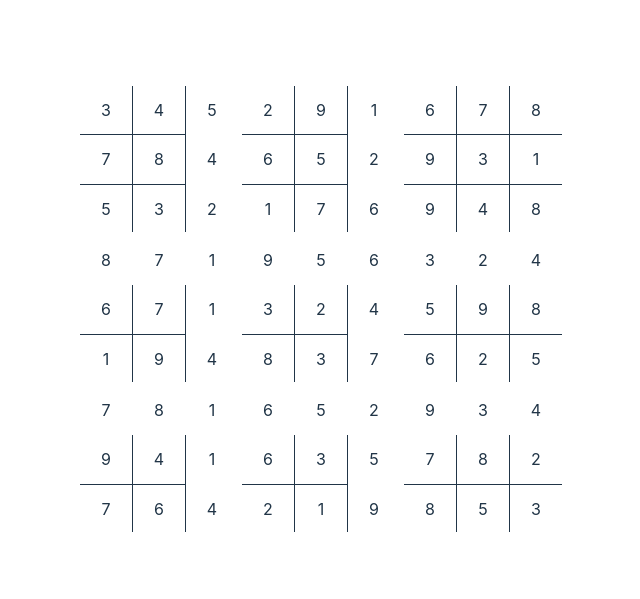
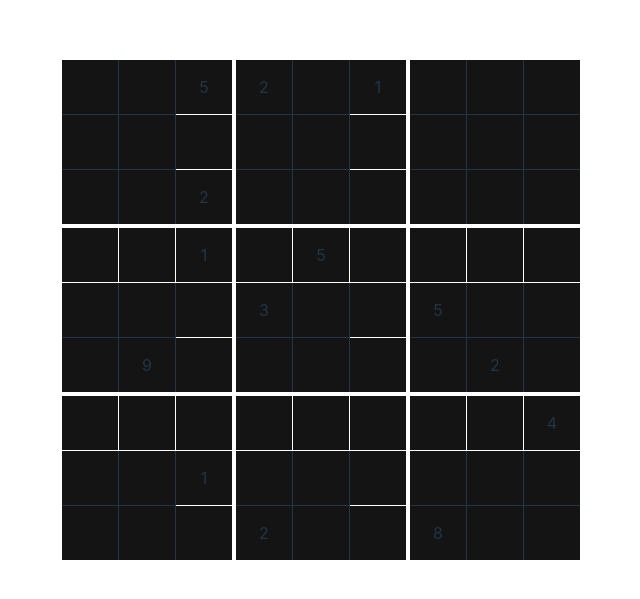
Before and after one commit to ConnorWhite9/reactSudoku, a React (Vite) app in the folder reactSudoku/: page / in a window 1280 px wide. Shown: the part 103-702 px from the top of the page, without its empty margins (319-959 px from the left). Built offline with nearby package versions, Linux system fonts and the light colour scheme.

Commit message:
Added conditionals for inputs in sudoku board

```diff
--- a/reactSudoku/src/App.css
+++ b/reactSudoku/src/App.css
@@ -60,6 +60,7 @@
   width: 50px;
   border-style: solid;
   border-width: 0.5px;
+  background-color: rgb(20,20,20);
 }
 
 .sideEdge {
@@ -79,3 +80,13 @@
 .verticalNormal {
 
 }
+
+.sudokuInput {
+  width: 50px;
+  height: 50px;
+  background-color: rgb(20,20,20);
+  border: none;
+  text-align: center;
+  border-radius: 0px;
+  color: white;
+}
--- a/reactSudoku/src/App.jsx
+++ b/reactSudoku/src/App.jsx
@@ -6,20 +6,38 @@ import tester from './utils/logic.js';
 
 function App() {
   const [count, setCount] = useState(0)
+  const [answers, setAnswers] = useState(new Map())
+
+  const addAnswer = (id, value) => {
+    setAnswers((prevMap) => {
+      const newMap = new Map(prevMap);
+      newMap.set(id, value);
+      console.log("newMap", newMap);
+      return newMap;
+    })
+  }
+  //Add object to local storage
   const object = tester();
   return (
     <>
       <table id="grid" class="myTable" style={{ marginTop: "5%", borderColor: "white", borderWidth: "4px", borderStyle: "solid" }}     >
         {object.sudoku.row.map(num => {
           return (
-            <tr className="row" >
+            <tr className="row">
               {object.sudoku.column.map(num2 => {
-
-                  let key = `${num},${num2}`;
-                  return (<td  id="hello" className={`sudokuSlot ${object.sudoku.vertical.includes(num) ? "verticalEdge" : ""} ${object.sudoku.sides.includes(num2) ? "sideEdge" : ""}`}>{object.playerboard.get(key)}</td>);  // Explicit return
-
+                let key = `${num},${num2}`;
+                return (
+                  <td
+                    key={key}
+                    id="hello"
+                    className={`sudokuSlot ${object.sudoku.vertical.includes(num) ? "verticalEdge" : ""} ${object.sudoku.sides.includes(num2) ? "sideEdge" : ""}`}
+                  >
+                    {object.incomplete?.get(key) ? <text>{object.playerboard.get(key)}</text> : <input onChange={(e) => addAnswer(key, e.target.value)} className="sudokuInput" type="text" />}
+                  </td>
+                );
               })}
             </tr>
+
           );
         })}
       </table>
--- a/reactSudoku/src/utils/logic.js
+++ b/reactSudoku/src/utils/logic.js
@@ -122,7 +122,7 @@ class SudokuCreator {
         }
 
         this.playerboard = this.solve();
-        this.incomplete = null;
+        this.incomplete = this.unsolve(this.playerboard);
     }
 
     assignment_complete(assignment) {
@@ -438,14 +438,15 @@ class SudokuCreator {
     }
 
     unsolve(assignment) {
-        const copiedMap = new Map(assignmen);
+        const copiedMap = new Map(assignment);
         for (let i = 1; i < this.sudoku.boxNum; i++) {
             for (const key of this.sudoku.box[i]) {
                 if (probability()) {
-                    assignment.delete(key);
+                    copiedMap.delete(key);
                 }
             }
         }
+        return copiedMap;
     }
 }
 
@@ -455,6 +456,7 @@ function tester() {
     let test = new SudokuCreator(base);
 
     test.printAssignment(test.playerboard);
+    console.log("unsolve", test.incomplete);
     return test;
 }
 
```
